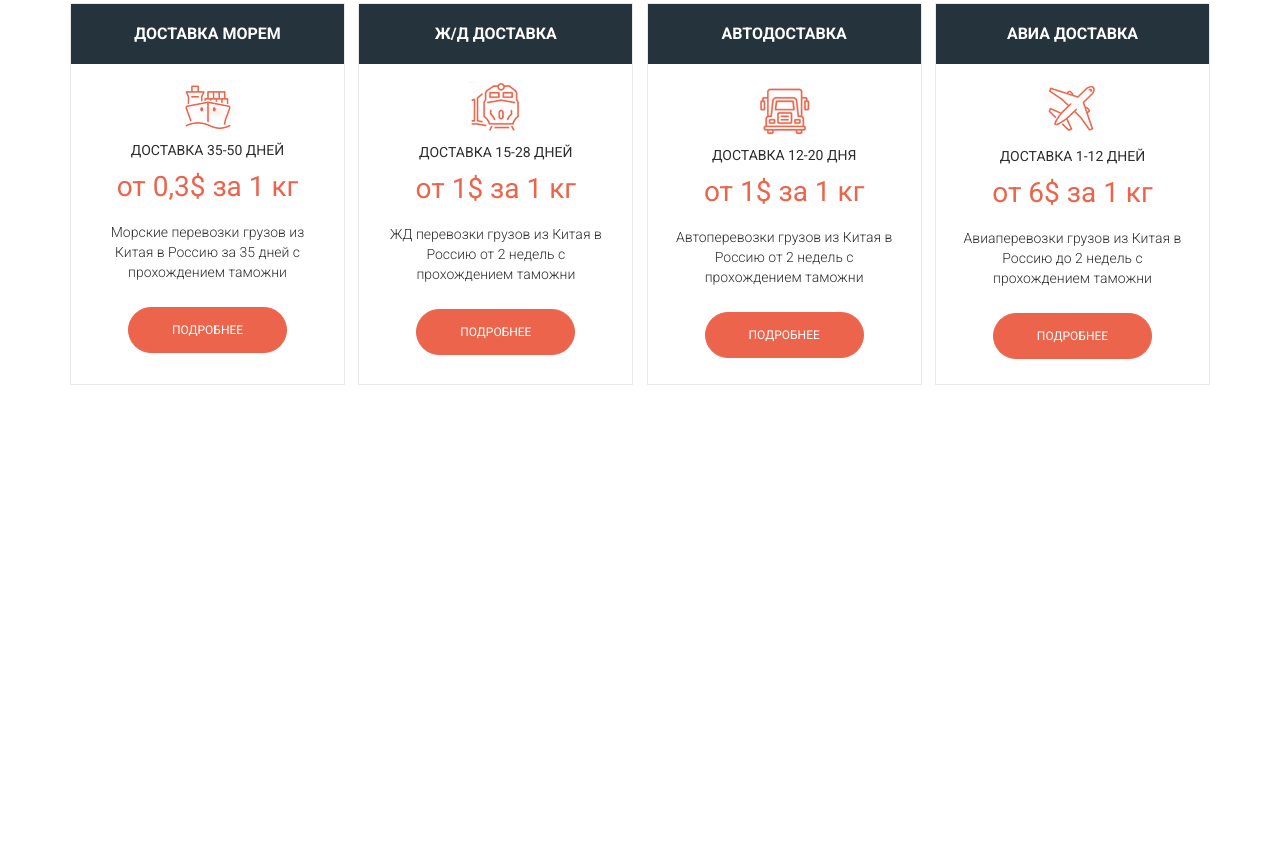
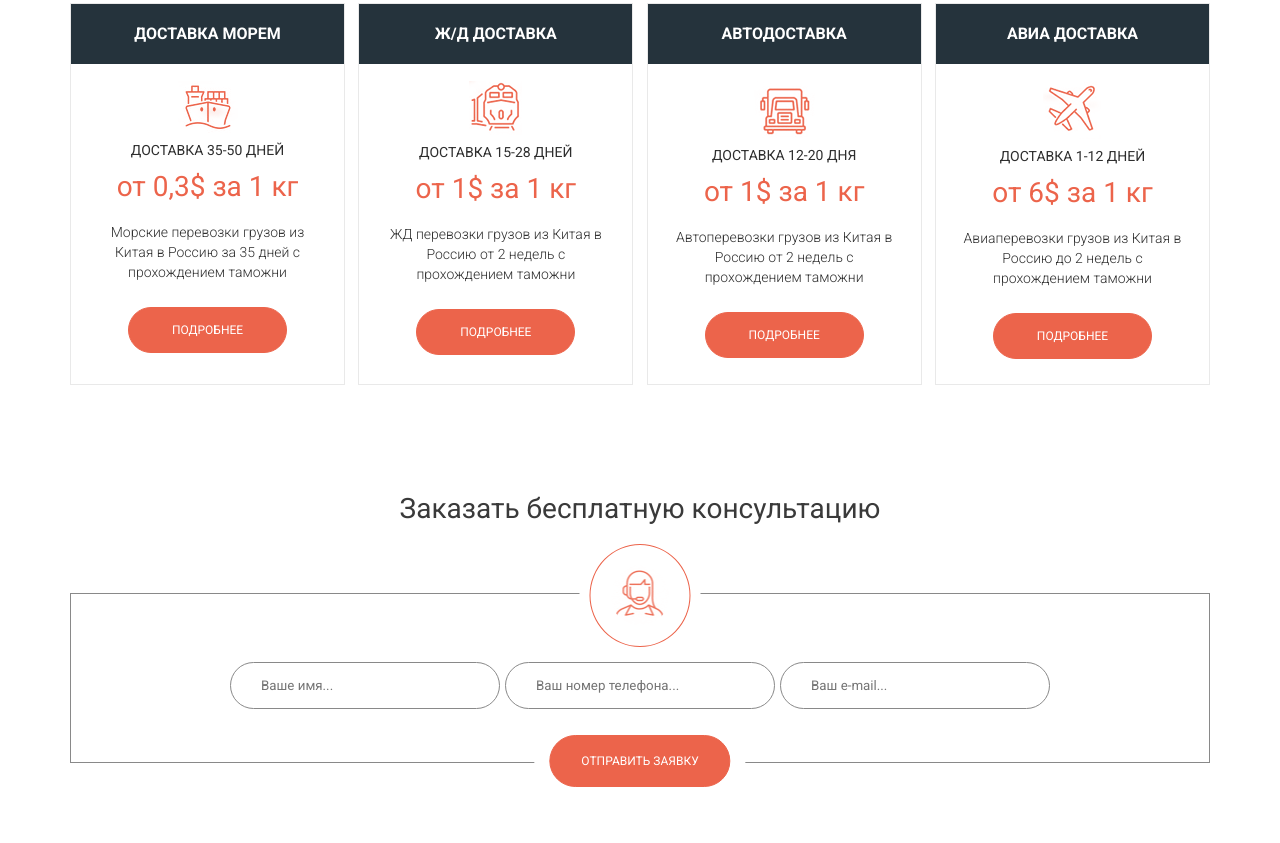
Before and after one commit to NikitosKokos/GlobalOpt, a website: page src/index.html in a window 1280 px wide. Shown: the part 2595-3438 px from the top of the page. Before the commit the page ends 3035 px from the top, so only its background shows below. Drawn offline with nearby package versions, Linux system fonts and the light colour scheme; files that its build step writes are made by us from their sources.

Commit message:
add form and block prices

```diff
--- a/src/index.html
+++ b/src/index.html
@@ -227,6 +227,21 @@
                             </div>
                 </div>
             </section>
+            <section class="consultation">
+                <div class="_container">
+                    <div class="consultation__title"><h4>Заказать бесплатную консультацию</h4></div>
+                    <div class="consultation__item">
+                        <form action="#" class="consultation__form">
+                            <div class="consultation__agent"><img src="./img/icons/agentRed.png" alt="agent" ></div>
+                            <input type="text" name="UserName" placeholder="Ваше имя...">
+                            <input type="tel" name="UserPhone" placeholder="Ваш номер телефона...">
+                            <input type="email" name="UserEmail" placeholder="Ваш e-mail...">
+                            <div class="consultation__button"><button type="submit" class="btn btn_f">Отправить заявку</button></div>
+
+                        </form>
+                    </div>
+                </div>
+            </section>
         </main>
 
 
--- a/src/sass/base/_media.scss
+++ b/src/sass/base/_media.scss
@@ -64,6 +64,18 @@
     }
     .subtitle{
         font-size: 18px;
+    }
+    .consultation{
+        &__form{
+            flex-wrap: wrap;
+            input{
+                margin-bottom: 20px;
+                &:last-child{
+                    margin-bottom: 0;
+                }
+            }
+        }
+
     }
     .work{
         &__p{
@@ -310,6 +322,19 @@
         padding: 40px 0 30px 0;
 
     }
+    .consultation{
+        &__form{
+            flex-direction: column;
+            padding-left: 10px;
+            padding-right: 10px;
+
+            input{
+                margin: 0 0 20px 0;
+                width: 100%;
+            }
+        }
+
+    }
     .main-screen{
         &__title{
             margin-top: 23px;
@@ -373,6 +398,12 @@
             margin-bottom: 30px;
         }
     }
+    .btn{
+        &_f{
+
+            font-size: 10px;
+        }
+    }
 }
 
     @media(max-width: 425px){
--- a/src/sass/blocks/_agent.scss
+++ b/src/sass/blocks/_agent.scss
@@ -1,5 +1,5 @@
 .agent{
-    background: url('../../img/agentBg.png') center (center / cover) no-repeat;
+    background: url('../img/agentBg.png') center (center / cover) no-repeat;
     padding: 58px 0 75px 0;
     &__row{
         display: flex;
--- a/src/sass/blocks/_buttons.scss
+++ b/src/sass/blocks/_buttons.scss
@@ -30,4 +30,15 @@
             background-color: #dc5238;
         }
     }
+    &_f{
+        padding: 18px 31px;
+        color: #ffffff;
+        font-size: 12px;
+        font-weight: 400;
+        text-transform: uppercase;
+        white-space: nowrap;
+        &:hover{
+            background-color: #dc5238;
+        }
+    }
 }
--- /dev/null
+++ b/src/sass/blocks/_forms.scss
@@ -0,0 +1,61 @@
+.consultation{
+    padding: 55px 0 80px 0;
+    &__title{
+        color: #3a3a3a;
+        font-size: 28px;
+        font-weight: 400;
+        text-align: center;
+        margin: 0 auto;
+        margin-bottom: 70px;
+    }
+    &__button{
+            position: absolute;
+            bottom: -25px;
+            left: 50%;
+            transform: translateX(-50%);
+            padding: 0 15px;
+            background: #fff;
+        }
+    &__form{
+        display: flex;
+        justify-content: center;
+        align-items: center;
+        position: relative;
+        border: 1px solid #898989;
+        padding: 68px 0 53px 0;
+
+        input{
+            padding: 15px 30px;
+            border: 1px solid #898989;
+            border-radius: 30px;
+            margin: 0 2.5px;
+            width: 270px;
+            transition: all .3s ease-in;
+            &:hover{
+                border-color: $main-color;
+                color: $main-color;
+            }
+            &:focus{
+                border-color: #111;
+                color: #111;
+            }
+        }
+    }
+
+    &__agent{
+        background: #fff;
+        padding: 0 10px;
+        position: absolute;
+        left: 50%;
+        transform: translateX(-50%);
+        top: -50px;
+        img{
+            padding: 20px;
+            border: 1px solid $main-color;
+            border-radius: 50%;
+            background: #fff;
+        }
+
+    }
+
+}
--- a/src/sass/style.scss
+++ b/src/sass/style.scss
@@ -11,6 +11,7 @@
 @import './blocks/work';
 @import './blocks/agent';
 @import './blocks/prices';
+@import './blocks/forms';
 
 ._container{
     max-width: $maxWidth;
```
Also changed, not shown: dist/css/style.css, dist/css/style.min.css, dist/index.html.
